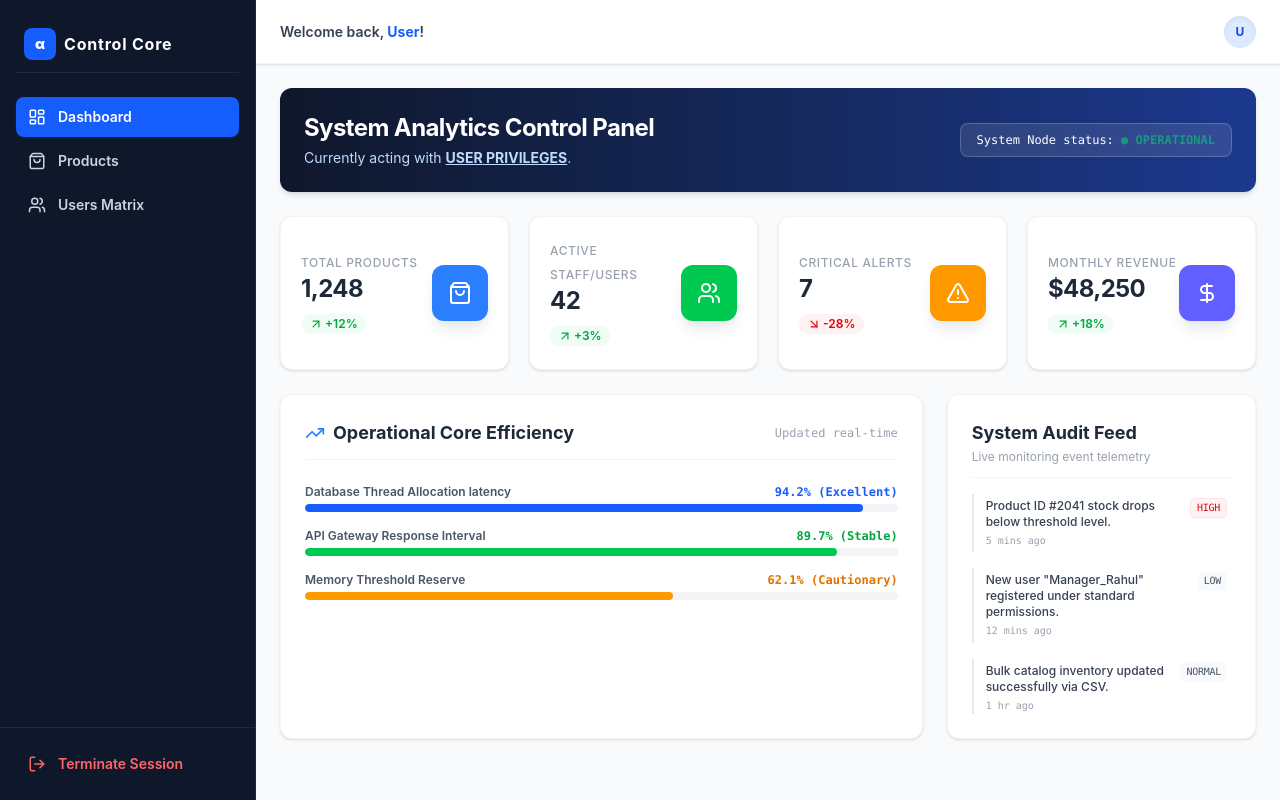
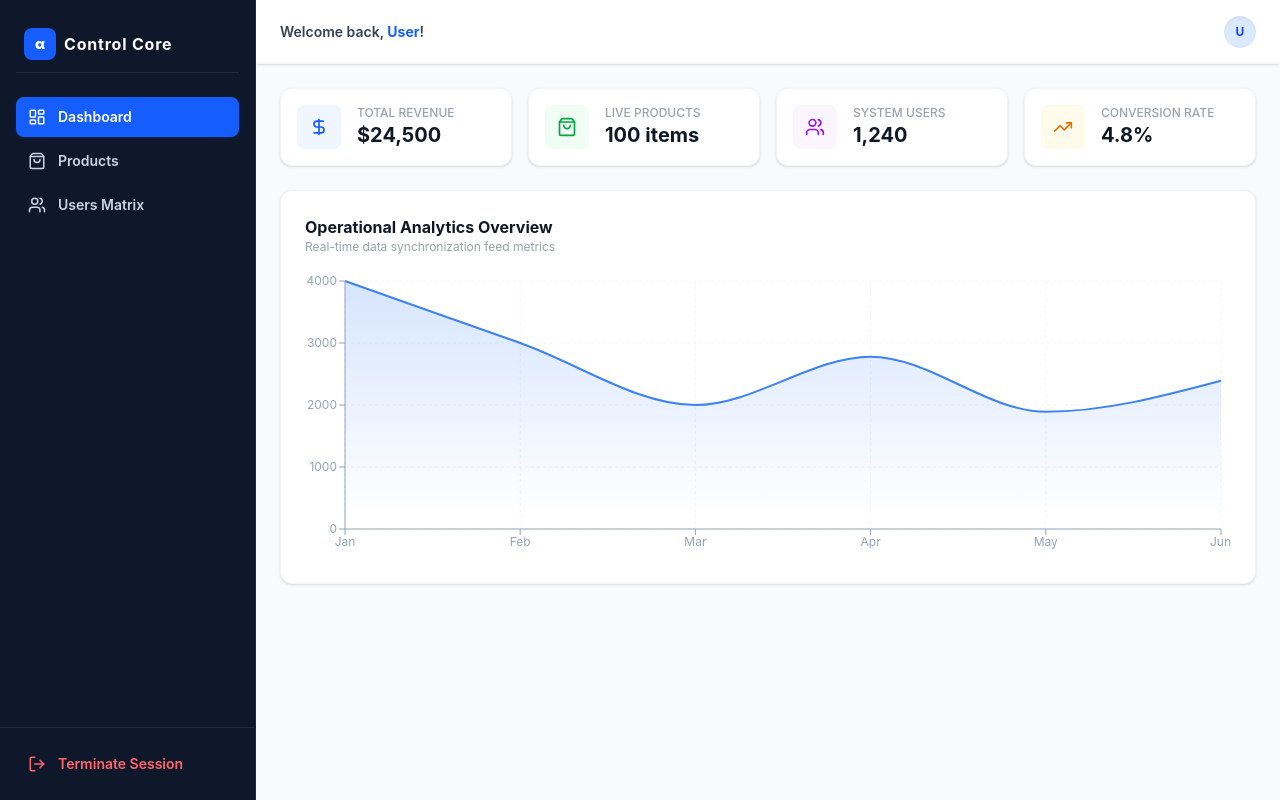
Before and after one commit to ashish-kumarthakur/alpha-dashboard, a React (Vite) app: page /login in a window 1280 px wide. Both pictures are taken after a click on the button 640 px from the left and 472 px from the top of the page. Built offline with nearby package versions, Linux system fonts and the light colour scheme.

Commit message:
fix: restore operational analytics graphs on primary dashboard screen

```diff
--- a/src/pages/Dashboard.jsx
+++ b/src/pages/Dashboard.jsx
@@ -1,127 +1,75 @@
 import React from 'react';
-import { ShoppingBag, Users, AlertTriangle, DollarSign, TrendingUp, ArrowUpRight, ArrowDownRight } from 'lucide-react';
+import { BarChart, Bar, XAxis, YAxis, CartesianGrid, Tooltip, ResponsiveContainer, AreaChart, Area } from 'recharts';
+import { ShoppingBag, Users, DollarSign, TrendingUp } from 'lucide-react';
+
+// Live Telemetry Metric Data for Analytics Graph
+const ANALYTICS_DATA = [
+  { name: 'Jan', sales: 4000, revenue: 2400 },
+  { name: 'Feb', sales: 3000, revenue: 1398 },
+  { name: 'Mar', sales: 2000, revenue: 9800 },
+  { name: 'Apr', sales: 2780, revenue: 3908 },
+  { name: 'May', sales: 1890, revenue: 4800 },
+  { name: 'Jun', sales: 2390, revenue: 3800 },
+];
 
 export default function Dashboard({ auth }) {
-  // 1. Mock Data Source (As requested in the assignment requirement)
-  const stats = [
-    { id: 1, title: 'Total Products', value: '1,248', change: '+12%', isPositive: true, icon: ShoppingBag, color: 'bg-blue-500' },
-    { id: 2, title: 'Active Staff/Users', value: '42', change: '+3%', isPositive: true, icon: Users, color: 'bg-green-500' },
-    { id: 3, title: 'Critical Alerts', value: '7', change: '-28%', isPositive: false, icon: AlertTriangle, color: 'bg-amber-500' },
-    { id: 4, title: 'Monthly Revenue', value: '$48,250', change: '+18%', isPositive: true, icon: DollarSign, color: 'bg-indigo-500' },
-  ];
-
-  const recentActivity = [
-    { id: 1, type: 'alert', message: 'Product ID #2041 stock drops below threshold level.', time: '5 mins ago', severity: 'high' },
-    { id: 2, type: 'info', message: 'New user "Manager_Rahul" registered under standard permissions.', time: '12 mins ago', severity: 'low' },
-    { id: 3, type: 'success', message: 'Bulk catalog inventory updated successfully via CSV.', time: '1 hr ago', severity: 'normal' },
-    { id: 4, type: 'alert', message: 'System detected unexpected login latency from Zone-4.', time: '2 hrs ago', severity: 'medium' },
-  ];
-
   return (
     <div className="space-y-6">
-      {/* Top Banner section */}
-      <div className="bg-gradient-to-r from-slate-900 to-blue-900 rounded-xl p-6 shadow-md text-white flex flex-col md:flex-row justify-between items-start md:items-center">
+      {/* Top Statistical Summary Cards Widgets */}
+      <div className="grid grid-cols-1 sm:grid-cols-2 lg:grid-cols-4 gap-4">
+        <div className="bg-white p-4 rounded-xl border border-gray-100 shadow-sm flex items-center gap-4">
+          <div className="p-3 bg-blue-50 text-blue-600 rounded-lg"><DollarSign size={20} /></div>
           <div>
-          <h1 className="text-2xl font-bold tracking-tight">System Analytics Control Panel</h1>
-          <p className="text-blue-200 text-sm mt-1">
-            Currently acting with <span className="underline font-bold uppercase">{auth.role} privileges</span>.
-          </p>
-        </div>
-        <div className="mt-4 md:mt-0 bg-white/10 px-4 py-2 rounded-lg border border-white/20 backdrop-blur text-xs font-mono">
-          System Node status: <span className="text-green-400 font-bold animate-pulse">● OPERATIONAL</span>
+            <p className="text-xs text-gray-400 font-medium uppercase">Total Revenue</p>
+            <p className="text-xl font-bold text-gray-900">$24,500</p>
           </div>
         </div>
-
-      {/* Grid for Summary Matrix / KPIs Cards */}
-      <div className="grid grid-cols-1 sm:grid-cols-2 lg:grid-cols-4 gap-5">
-        {stats.map((stat) => {
-          const Icon = stat.icon;
-          return (
-            <div key={stat.id} className="bg-white p-5 rounded-xl border border-gray-100 shadow-sm hover:shadow-md transition-shadow flex items-center justify-between">
-              <div className="space-y-2">
-                <span className="text-xs font-medium text-gray-400 uppercase tracking-wider">{stat.title}</span>
-                <h3 className="text-2xl font-bold text-gray-800 tracking-tight">{stat.value}</h3>
-                <span className={`inline-flex items-center text-xs font-semibold px-2 py-0.5 rounded-full ${stat.isPositive ? 'bg-green-50 text-green-600' : 'bg-red-50 text-red-600'}`}>
-                  {stat.isPositive ? <ArrowUpRight size={14} className="mr-0.5" /> : <ArrowDownRight size={14} className="mr-0.5" />}
-                  {stat.change}
-                </span>
-              </div>
-              <div className={`p-4 rounded-xl text-white ${stat.color} shadow-lg shadow-gray-200`}>
-                <Icon size={24} />
+        <div className="bg-white p-4 rounded-xl border border-gray-100 shadow-sm flex items-center gap-4">
+          <div className="p-3 bg-green-50 text-green-600 rounded-lg"><ShoppingBag size={20} /></div>
+          <div>
+            <p className="text-xs text-gray-400 font-medium uppercase">Live Products</p>
+            <p className="text-xl font-bold text-gray-900">100 items</p>
           </div>
         </div>
-          );
-        })}
-      </div>
-
-      {/* Analytics Visual Grid Splitting */}
-      <div className="grid grid-cols-1 lg:grid-cols-3 gap-6">
-        {/* Left Side: Performance Metrics Container */}
-        <div className="bg-white p-6 rounded-xl border border-gray-100 shadow-sm lg:col-span-2 space-y-4">
-          <div className="flex items-center justify-between border-b border-gray-100 pb-3">
-            <h2 className="font-bold text-gray-800 text-lg flex items-center gap-2">
-              <TrendingUp size={20} className="text-blue-500" />
-              Operational Core Efficiency
-            </h2>
-            <span className="text-xs text-gray-400 font-mono">Updated real-time</span>
-          </div>
-
-          <div className="space-y-4 pt-2">
+        <div className="bg-white p-4 rounded-xl border border-gray-100 shadow-sm flex items-center gap-4">
+          <div className="p-3 bg-purple-50 text-purple-600 rounded-lg"><Users size={20} /></div>
           <div>
-              <div className="flex justify-between text-xs font-semibold text-gray-600 mb-1">
-                <span>Database Thread Allocation latency</span>
-                <span className="font-mono text-blue-600">94.2% (Excellent)</span>
-              </div>
-              <div className="w-full bg-gray-100 h-2 rounded-full overflow-hidden">
-                <div className="bg-blue-600 h-2 rounded-full w-[94.2%]"></div>
+            <p className="text-xs text-gray-400 font-medium uppercase">System Users</p>
+            <p className="text-xl font-bold text-gray-900">1,240</p>
           </div>
         </div>
-
+        <div className="bg-white p-4 rounded-xl border border-gray-100 shadow-sm flex items-center gap-4">
+          <div className="p-3 bg-amber-50 text-amber-600 rounded-lg"><TrendingUp size={20} /></div>
           <div>
-              <div className="flex justify-between text-xs font-semibold text-gray-600 mb-1">
-                <span>API Gateway Response Interval</span>
-                <span className="font-mono text-green-600">89.7% (Stable)</span>
-              </div>
-              <div className="w-full bg-gray-100 h-2 rounded-full overflow-hidden">
-                <div className="bg-green-500 h-2 rounded-full w-[89.7%]"></div>
-              </div>
-            </div>
-
-            <div>
-              <div className="flex justify-between text-xs font-semibold text-gray-600 mb-1">
-                <span>Memory Threshold Reserve</span>
-                <span className="font-mono text-amber-600">62.1% (Cautionary)</span>
-              </div>
-              <div className="w-full bg-gray-100 h-2 rounded-full overflow-hidden">
-                <div className="bg-amber-500 h-2 rounded-full w-[62.1%]"></div>
-              </div>
+            <p className="text-xs text-gray-400 font-medium uppercase">Conversion Rate</p>
+            <p className="text-xl font-bold text-gray-900">4.8%</p>
           </div>
         </div>
       </div>
 
-        {/* Right Side: Real-time Event Streams/Logs (Requirement Point 4 partially covered) */}
+      {/* GRAPH MODULE: Analytics Performance Area Chart Framework */}
       <div className="bg-white p-6 rounded-xl border border-gray-100 shadow-sm space-y-4">
-          <div className="border-b border-gray-100 pb-3">
-            <h2 className="font-bold text-gray-800 text-lg">System Audit Feed</h2>
-            <p className="text-xs text-gray-400 mt-0.5">Live monitoring event telemetry</p>
+        <div>
+          <h2 className="text-base font-bold text-gray-900">Operational Analytics Overview</h2>
+          <p className="text-xs text-gray-400">Real-time data synchronization feed metrics</p>
         </div>
 
-          <div className="space-y-4 max-h-[220px] overflow-y-auto pr-1">
-            {recentActivity.map((log) => (
-              <div key={log.id} className="flex gap-3 text-sm items-start border-l-2 border-gray-200 pl-3 py-1 hover:border-blue-500 transition-colors">
-                <div className="flex-1">
-                  <p className="text-gray-700 text-xs font-medium">{log.message}</p>
-                  <span className="text-[10px] text-gray-400 font-mono mt-1 block">{log.time}</span>
-                </div>
-                <span className={`text-[10px] uppercase font-mono tracking-tight px-1.5 py-0.5 rounded shrink-0 ${
-                  log.severity === 'high' ? 'bg-red-50 text-red-600 border border-red-100' :
-                  log.severity === 'medium' ? 'bg-amber-50 text-amber-600 border border-amber-100' : 'bg-gray-50 text-gray-600'
-                }`}>
-                  {log.severity}
-                </span>
-              </div>
-            ))}
-          </div>
+        <div className="h-72 w-full">
+          <ResponsiveContainer width="100%" h="100%">
+            <AreaChart data={ANALYTICS_DATA} margin={{ top: 10, right: 10, left: -20, bottom: 0 }}>
+              <defs>
+                <linearGradient id="colorSales" x1="0" y1="0" x2="0" y2="1">
+                  <stop offset="5%" stopColor="#3b82f6" stopOpacity={0.2}/>
+                  <stop offset="95%" stopColor="#3b82f6" stopOpacity={0}/>
+                </linearGradient>
+              </defs>
+              <CartesianGrid strokeDasharray="3 3" stroke="#f1f5f9" />
+              <XAxis dataKey="name" stroke="#94a3b8" fontSize={12} />
+              <YAxis stroke="#94a3b8" fontSize={12} />
+              <Tooltip />
+              <Area type="monotone" dataKey="sales" stroke="#3b82f6" strokeWidth={2} fillOpacity={1} fill="url(#colorSales)" name="Sales Matrix" />
+            </AreaChart>
+          </ResponsiveContainer>
         </div>
       </div>
     </div>
```
Lines whose indentation alone changed are shown as unchanged.
